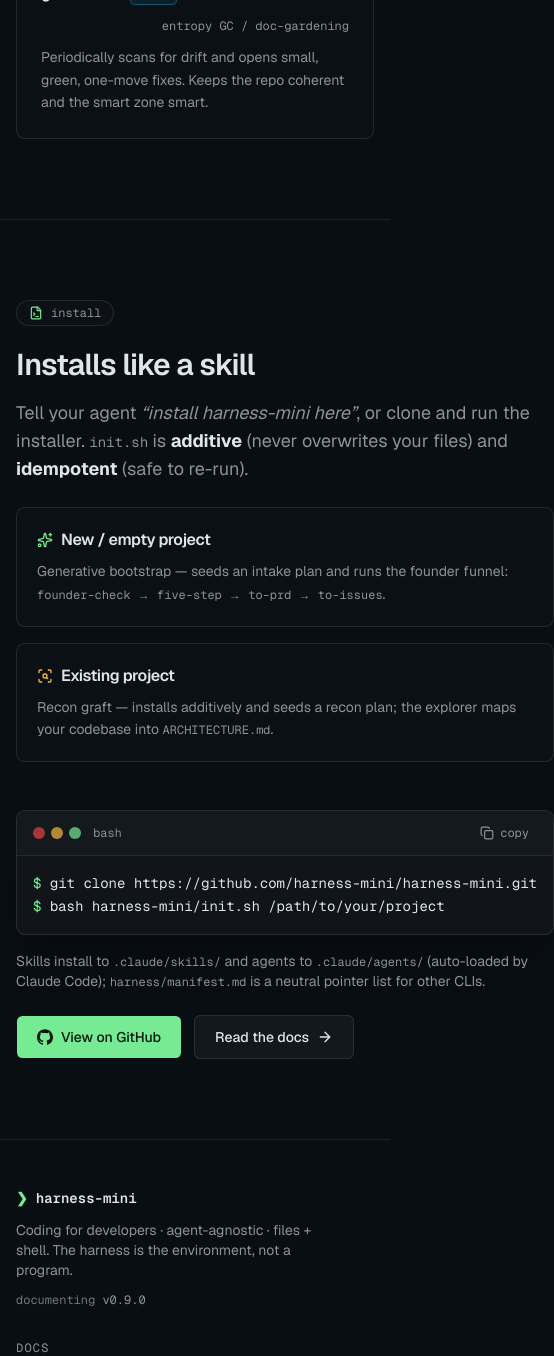
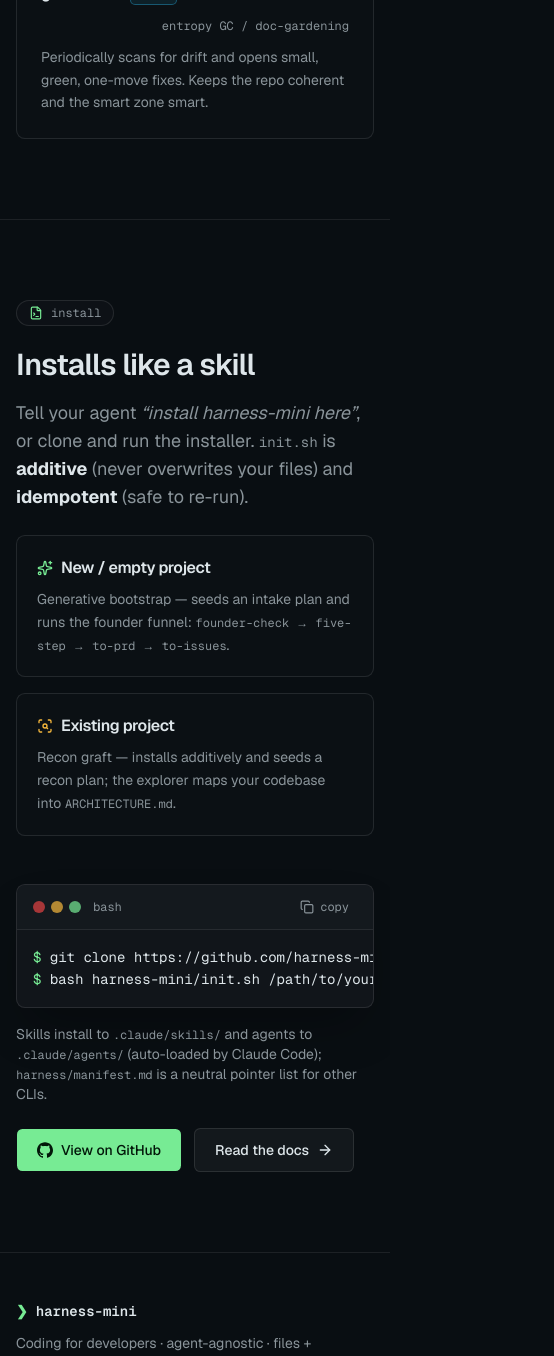
Before and after one commit to harness-mini/harness-mini-website, a Next.js app in the folder site/: page / in a window 390 px wide. Shown: the part 9177-10533 px from the top of the page, 554 px wide, since content can reach past the window. Built offline with nearby package versions, Linux system fonts and the light colour scheme.

Commit message:
Fix small-screen install section overflow

```diff
--- a/site/src/app/page.tsx
+++ b/site/src/app/page.tsx
@@ -424,7 +424,7 @@
       <section id="install" className="scroll-mt-20 py-20">
         <Container>
           <div className="grid gap-12 lg:grid-cols-2 lg:items-start">
-            <div>
+            <div className="min-w-0">
               <Eyebrow>
                 <FileTerminal className="size-3.5 text-primary" />
                 install
@@ -474,7 +474,7 @@
               </div>
             </div>
 
-            <div className="lg:sticky lg:top-24">
+            <div className="min-w-0 lg:sticky lg:top-24">
               <Terminal command={INSTALL_CMD} label="bash" />
               <p className="mt-4 text-sm text-muted-foreground">
                 Skills install to{" "}
```
